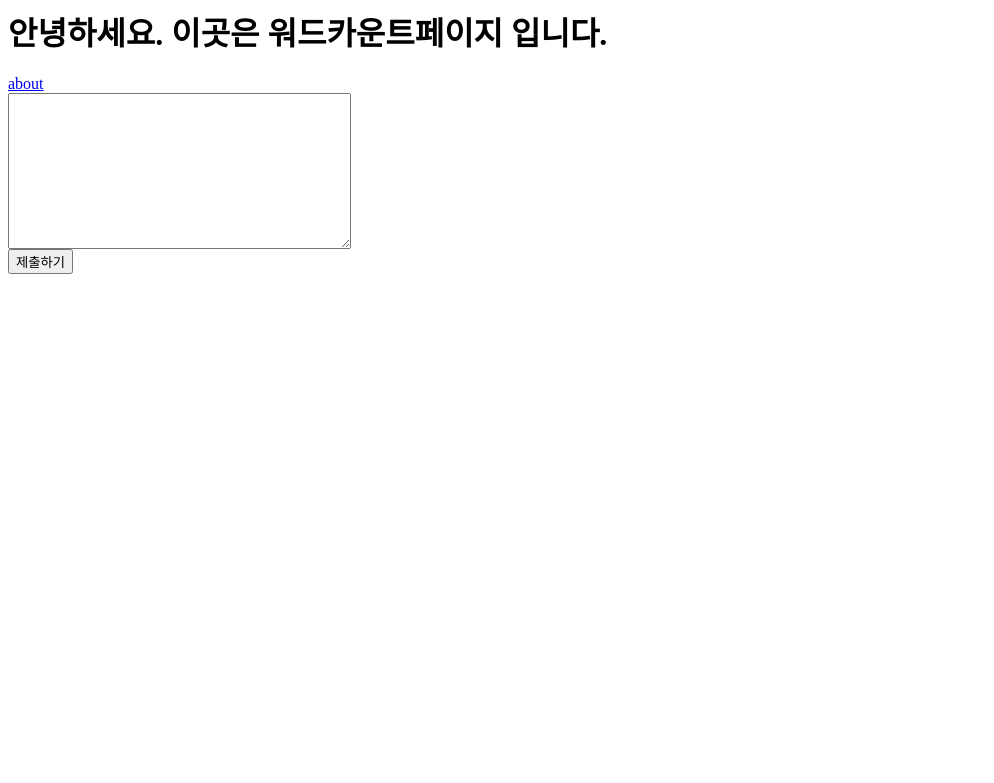
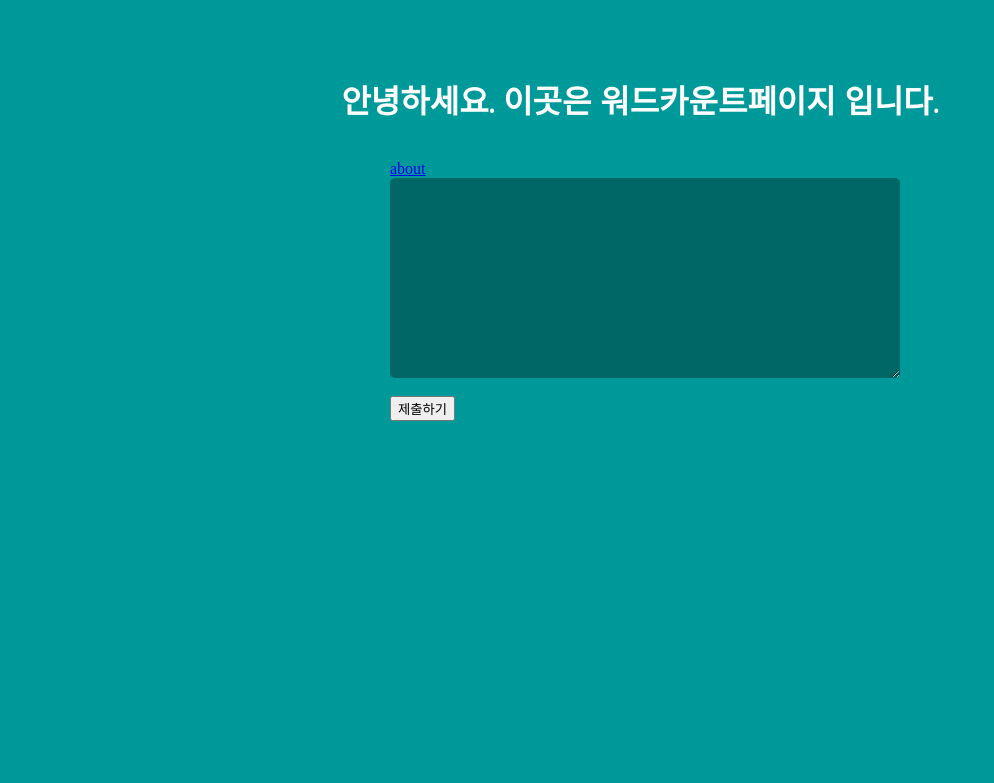
Before and after one commit to choijy1994/likelion-wordcount, a Django app: page / in a window 1280 px wide. Shown: the top 783 px of the page, without its empty margins (0-994 px from the left). Run offline with Django 3.2, Linux system fonts and the light colour scheme.

Commit message:
wordcount-second

```diff
--- a/wordcount/templates/home.html
+++ b/wordcount/templates/home.html
@@ -1,9 +1,83 @@
-<h1>안녕하세요. 이곳은 워드카운트페이지 입니다.</h1>
+<!DOCTYPE html>
+<html lang="en">
+<head>
+    <meta charset="UTF-8">
+    <meta name="viewport" content="width=device-width, initial-scale=1.0">
+    <meta http-equiv="X-UA-Compatible" content="ie=edge">
+    <title>Document</title>
+    <style type="text/css">
 
-<a href="{% url 'about' %}">about</a>
+h1{
+  font-family: 'Quicksand', sans-serif;
+  color: white;
+  text-align: center;
+  margin-top: 6%;
 
-<form action="{% url 'result' %}">
-    <textarea cols="40" rows="10" name="fulltext"></textarea>
-    <br>
-    <input type="submit" value="제출하기">
-</form>
+}
+body{
+  background-color: #009999;
+}
+textarea{
+  display: flex;
+  justify-content: center;
+  width: 100%;
+  height:95%;
+  background-color: #006666;
+  color: white;
+  border-radius: 5px;
+  border-style: none;
+  padding: 1%;
+  margin: 0;
+  font-size:16px;
+}
+textarea::placeholder{
+  font-size: 16px;
+  color:white !Important;
+}
+#main{
+  height:200px;
+  max-width: 500px;
+  width: 80%;
+  margin-left: auto;
+  margin-right: auto;
+  margin-top: 3%;
+  padding: 0;
+}
+p{
+  display: inline;
+  text-align: center;
+  color: white;
+  float: left;
+  font-family: 'Quicksand', sans-serif;
+}
+#right{
+  display: inline;
+  float: right;
+}
+
+    </style>
+
+</head>
+
+
+<body>
+<html>
+  <head>
+    <link rel="stylesheet" href="words.css"/>
+    <link href="https://fonts.googleapis.com/css?family=Quicksand" rel="stylesheet">
+    <meta charset="utf-8">
+    <title>Hello</title>
+  </head>
+  <body>
+    <h1>안녕하세요. 이곳은 워드카운트페이지 입니다.</h1>
+    <div id="main">    <a href="{% url 'about' %}">about</a>
+
+        <form action="{% url 'result' %}">
+            <textarea cols="40" rows="10" name="fulltext"></textarea>
+            <br>
+            <input type="submit" value="제출하기">
+        </form>
+    </div>
+  </body>
+
+</html>
```
Also changed, not shown: wordcount/templates/about.html (+17 -0 lines).
